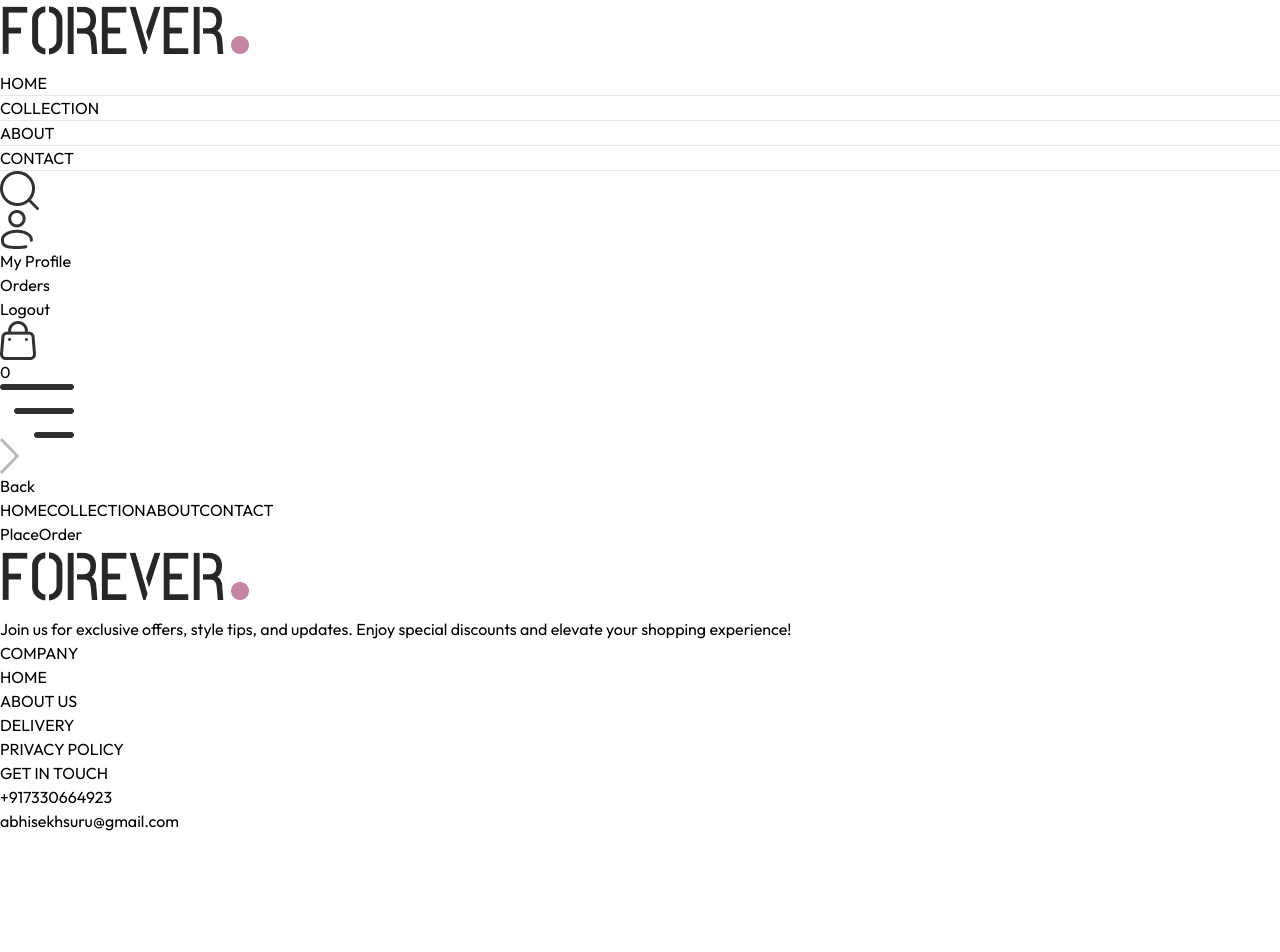
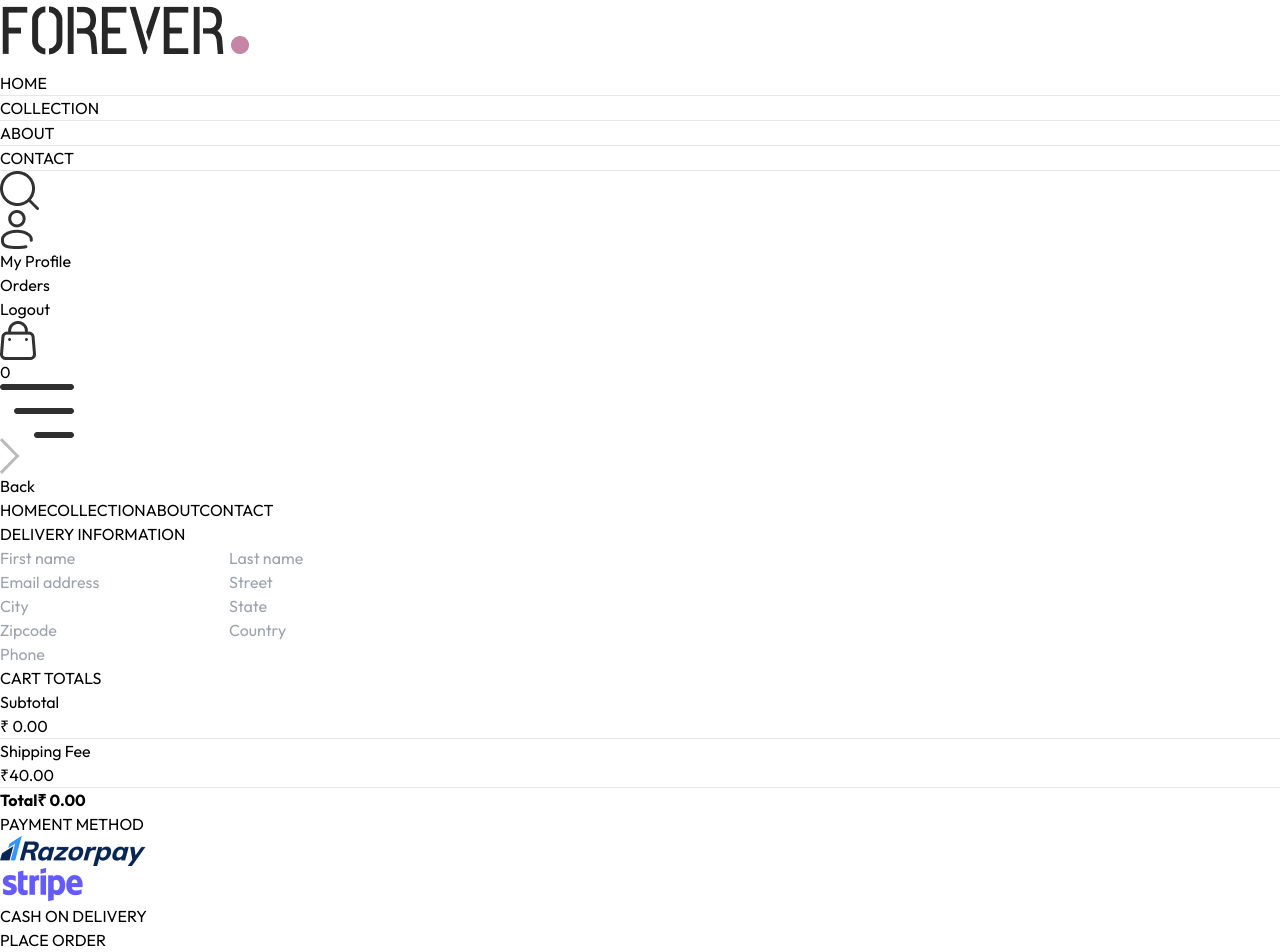
Before and after one commit to Abhisekh8421/Clothing_Store_Frontend, a React (Vite) app: page /place-order in a window 1280 px wide. Shown: the top 952 px of the page. Before the commit the page ends 833 px from the top, so only its background shows below. Built offline with nearby package versions, Linux system fonts and the light colour scheme.

Commit message:
completed the cart and place order page

```diff
--- /dev/null
+++ b/src/components/CartTotal.jsx
@@ -0,0 +1,40 @@
+import React, { useContext } from "react";
+import { ShopContext } from "../context/ShopContext";
+import Title from "./Title";
+
+const CartTotal = () => {
+  const { getCartAmount, currency, delivery_fee } = useContext(ShopContext);
+  return (
+    <div className=" w-full">
+      <div className=" text-2xl">
+        <Title text1={"CART "} text2={"TOTALS"} />
+      </div>
+      <div className=" flex flex-col gap-2 mt-2 text-sm">
+        <div className=" flex justify-between">
+          <p>Subtotal</p>
+          <p>
+            {currency} {getCartAmount()}.00
+          </p>
+        </div>
+        <hr />
+        <div className=" flex justify-between">
+          <p>Shipping Fee</p>
+          <p>
+            {currency}
+            {delivery_fee}.00
+          </p>
+        </div>
+        <hr />
+        <div className=" flex justify-between">
+          <b>Total</b>
+          <b>
+            {currency}{" "}
+            {getCartAmount() === 0 ? 0 : getCartAmount() + delivery_fee}.00
+          </b>
+        </div>
+      </div>
+    </div>
+  );
+};
+
+export default CartTotal;
--- a/src/context/ShopContext.jsx
+++ b/src/context/ShopContext.jsx
@@ -1,6 +1,7 @@
-import { createContext, useEffect, useState } from "react";
+import { createContext, useState } from "react";
 import { products } from "../assets/frontend_assets/assets";
 import { toast } from "react-toastify";
+import { useNavigate } from "react-router-dom";
 
 export const ShopContext = createContext();
 
@@ -11,6 +12,8 @@
   const [showsearch, setShowsearch] = useState(false);
 
   const [cartitems, setcartitems] = useState({});
+
+  const navigate = useNavigate();
 
   const addToCart = async (itemId, size) => {
     if (!size) {
@@ -57,6 +60,23 @@
     setcartitems(cartData);
   };
 
+  //cartamount
+
+  const getCartAmount = () => {
+    let totalAmount = 0;
+    for (const items in cartitems) {
+      let itemInfo = products.find((product) => product._id === items); // for help to find the price of product for calculate the total amount
+      for (const item in cartitems[items]) {
+        try {
+          if (cartitems[items][item] > 0) {
+            totalAmount += itemInfo.price * cartitems[items][item];
+          }
+        } catch (error) {}
+      }
+    }
+    return totalAmount;
+  };
+
   const value = {
     products,
     currency,
@@ -69,6 +89,8 @@
     cartitems,
     getcartCount,
     updateQuantity,
+    getCartAmount,
+    navigate,
   };
   return <ShopContext.Provider value={value}>{children}</ShopContext.Provider>;
 };
--- a/src/pages/Cart.jsx
+++ b/src/pages/Cart.jsx
@@ -2,9 +2,10 @@
 import { ShopContext } from "../context/ShopContext";
 import Title from "../components/Title";
 import { assets } from "../assets/frontend_assets/assets";
+import CartTotal from "../components/CartTotal";
 
 const Cart = () => {
-  const { products, currency, cartitems, updateQuantity } =
+  const { products, currency, cartitems, updateQuantity, navigate } =
     useContext(ShopContext);
   const [cartData, setCartData] = useState([]);
   useEffect(() => {
@@ -81,6 +82,21 @@
           );
         })}
       </div>
+      <div className=" flex justify-end my-20">
+        <div className=" w-full sm:w-[450px]">
+          {/* cart Total component */}
+          <CartTotal />
+          {/* place order  */}
+          <div className=" w-full  text-end">
+            <button
+              onClick={() => navigate("/place-order")}
+              className=" bg-black text-white text-sm my-8 px-8 py-3 hover:bg-gray-700"
+            >
+              PROCEED TO CHECKOUT
+            </button>
+          </div>
+        </div>
+      </div>
     </div>
   );
 };
--- a/src/pages/PlaceOrder.jsx
+++ b/src/pages/PlaceOrder.jsx
@@ -1,9 +1,130 @@
-import React from 'react'
+import React, { useContext, useState } from "react";
+import Title from "../components/Title";
+import CartTotal from "../components/CartTotal";
+import { assets } from "../assets/frontend_assets/assets";
+import { ShopContext } from "../context/ShopContext";
 
 const PlaceOrder = () => {
+  const [method, setMethod] = useState("cod");
+  const { navigate } = useContext(ShopContext);
   return (
-    <div>PlaceOrder</div>
-  )
-}
+    <div className=" flex flex-col sm:flex-row justify-between gap-4 pt-5 sm:pt-14 min-h-[80vh] border-t ">
+      {/* left side */}
+      <div className=" flex flex-col gap-4 w-full sm:max-w-[480px]">
+        <div className=" text-xl sm:text-2xl my-3">
+          <Title text1={"DELIVERY "} text2={"INFORMATION"} />
+        </div>
+        {/* name field  */}
+        <div className=" flex gap-3">
+          <input
+            className=" border border-gray-300 rounded py-1.5 px-3.5 w-full"
+            type="text"
+            placeholder="First name"
+          />
+          <input
+            className=" border border-gray-300 rounded py-1.5 px-3.5 w-full"
+            type="text"
+            placeholder="Last name"
+          />
+        </div>
+        <input
+          className=" border border-gray-300 rounded py-1.5 px-3.5 w-full"
+          type="email"
+          placeholder="Email address"
+        />
+        <input
+          className=" border border-gray-300 rounded py-1.5 px-3.5 w-full"
+          type="text"
+          placeholder="Street"
+        />
+        {/* city and state */}
+        <div className=" flex gap-3">
+          <input
+            className=" border border-gray-300 rounded py-1.5 px-3.5 w-full"
+            type="text"
+            placeholder="City"
+          />
+          <input
+            className=" border border-gray-300 rounded py-1.5 px-3.5 w-full"
+            type="text"
+            placeholder="State"
+          />
+        </div>
+        {/* zip code and country */}
+        <div className=" flex gap-3">
+          <input
+            className=" border border-gray-300 rounded py-1.5 px-3.5 w-full"
+            type="number"
+            placeholder="Zipcode"
+          />
+          <input
+            className=" border border-gray-300 rounded py-1.5 px-3.5 w-full"
+            type="text"
+            placeholder="Country"
+          />
+        </div>
+        <input
+          className=" border border-gray-300 rounded py-1.5 px-3.5 w-full"
+          type="number"
+          placeholder="Phone"
+        />
+      </div>
+      {/* right side */}
+      <div className=" mt-8">
+        {/* cart total */}
+        <div className=" mt-8 min-w-80">
+          <CartTotal />
+        </div>
+        <div className=" mt-12">
+          <Title text1={"PAYMENT "} text2={"METHOD"} />
+          {/* payment methods */}
+          <div className=" flex gap-3 flex-col lg:flex-row">
+            <div
+              onClick={() => setMethod("razorpay")}
+              className=" flex items-center gap-3 border p-2 px-3 cursor-pointer"
+            >
+              <p
+                className={`min-w-3.5 h-3.5 border rounded-full ${
+                  method === "razorpay" ? " bg-green-400" : ""
+                }`}
+              />
+              <img src={assets.razorpay_logo} className=" h-5 mx-4" />
+            </div>
+            <div
+              onClick={() => setMethod("stripe")}
+              className=" flex items-center gap-3 border p-2 px-3 cursor-pointer"
+            >
+              <p
+                className={`min-w-3.5 h-3.5 border rounded-full ${
+                  method === "stripe" ? " bg-green-400" : ""
+                }`}
+              />
+              <img src={assets.stripe_logo} className=" h-5 mx-4" />
+            </div>
+            <div
+              onClick={() => setMethod("cod")}
+              className=" flex items-center gap-3 border p-2 px-3 cursor-pointer"
+            >
+              <p
+                className={`min-w-3.5 h-3.5 border rounded-full ${
+                  method === "cod" ? " bg-green-400" : ""
+                }`}
+              />
+              <p className=" text-gray-700 text-sm font-medium mx-4">
+                CASH ON DELIVERY
+              </p>
+            </div>
+          </div>
+          {/* place order button */}
+          <div className=" w-full text-end mt-8">
+            <button onClick={()=> navigate("/orders")} className=" bg-black text-white px-16 py-3 text-sm  hover:bg-gray-800">
+              PLACE ORDER
+            </button>
+          </div>
+        </div>
+      </div>
+    </div>
+  );
+};
 
-export default PlaceOrder
+export default PlaceOrder;
```
